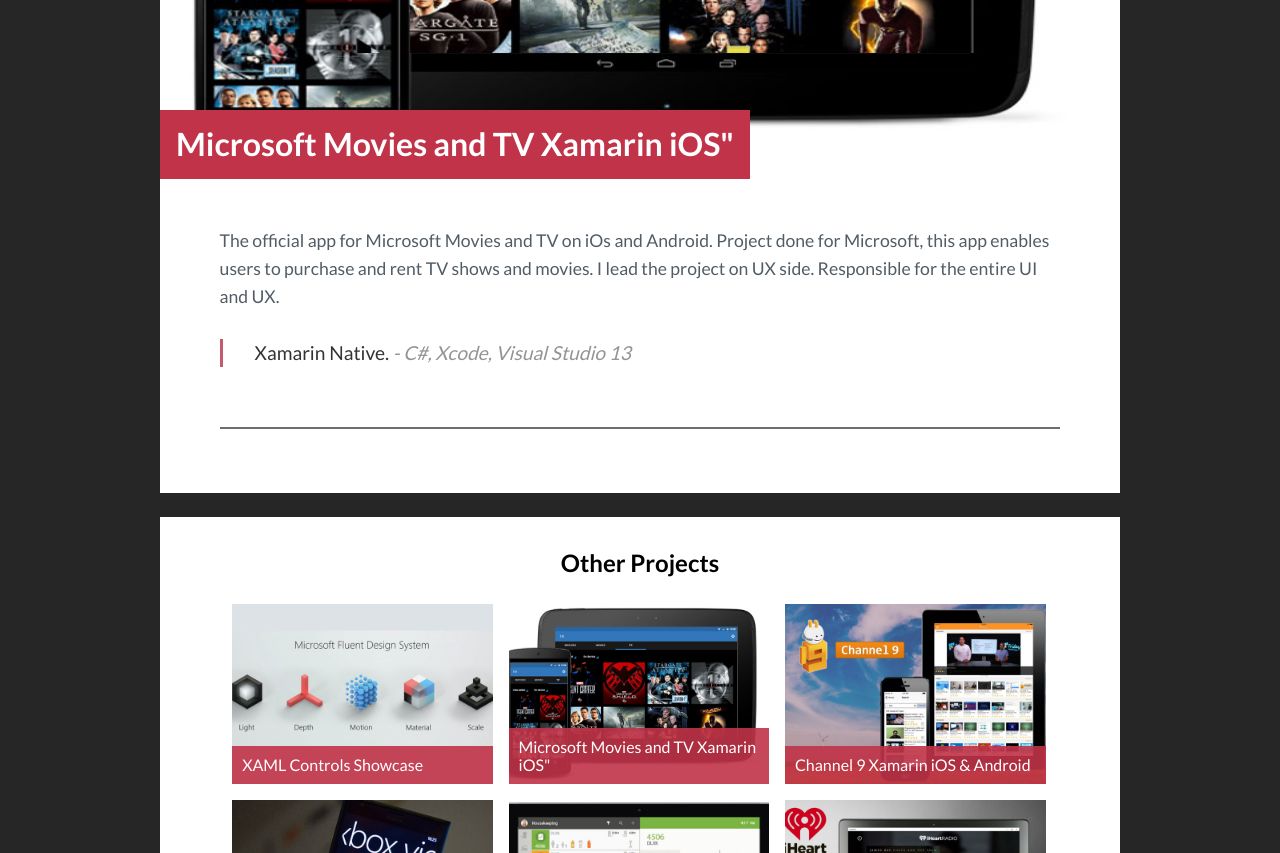
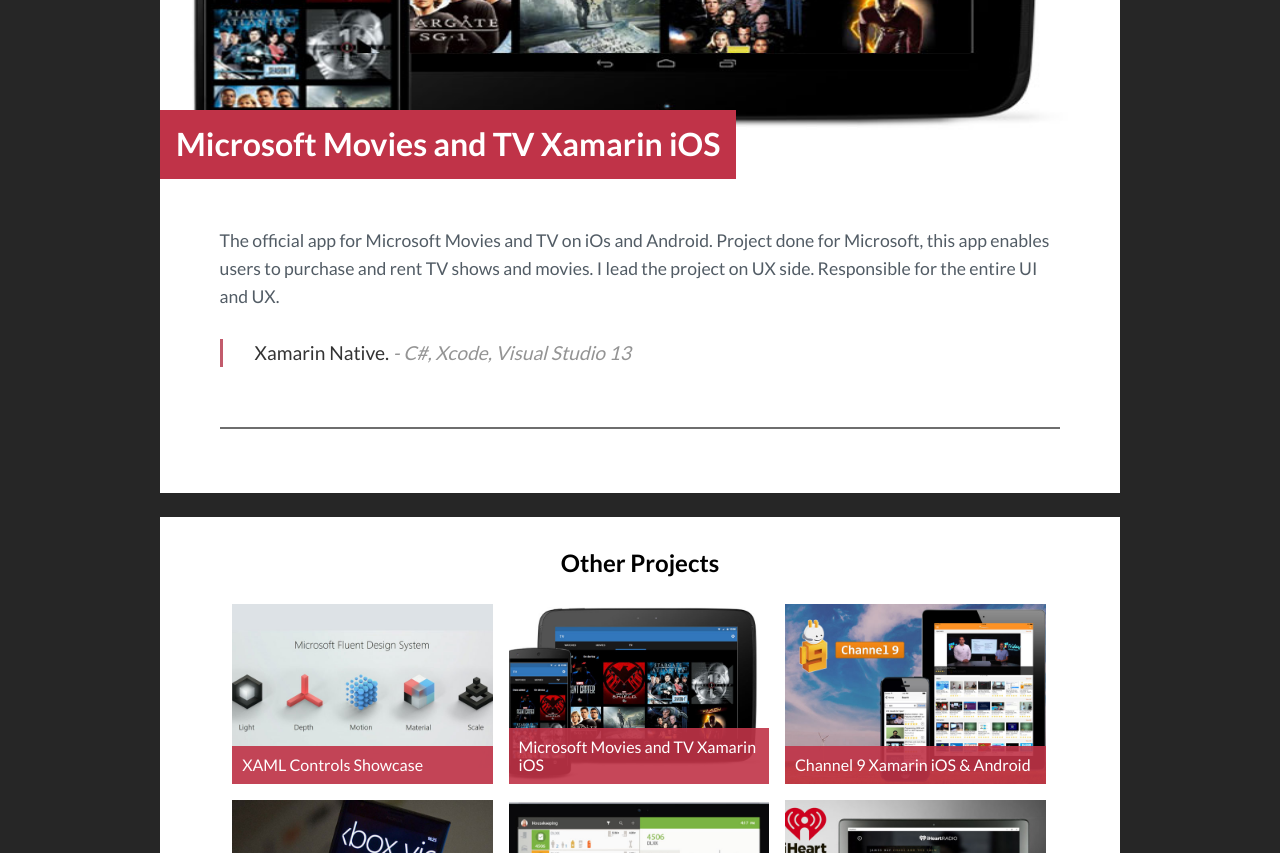
Before and after one commit to tomchoondal/tomchoondal.github.io, a Jekyll site: the page built from _posts/2017-07-12-microsoft-movies-and-tv-xamarin-iOS.markdown, in a window 1280 px wide. Shown: the part 534-1387 px from the top of the page. Built offline with Jekyll 4.4.1, drawn with Linux system fonts in a browser that asks for light colours.

Commit message:
content update

```diff
--- a/_posts/2017-07-12-microsoft-movies-and-tv-xamarin-iOS.markdown
+++ b/_posts/2017-07-12-microsoft-movies-and-tv-xamarin-iOS.markdown
@@ -1,6 +1,6 @@
 ---
 layout: post
-title: Microsoft Movies and TV Xamarin iOS"
+title: Microsoft Movies and TV Xamarin iOS
 img: indonesia.jpg # Add image post (optional)
 date: 2017-07-12 12:51:00 +0300
 description: You’ll find this post in your `_posts` directory. Go ahead and edit it and re-build the site to see your changes. # Add post description (optional)
```
